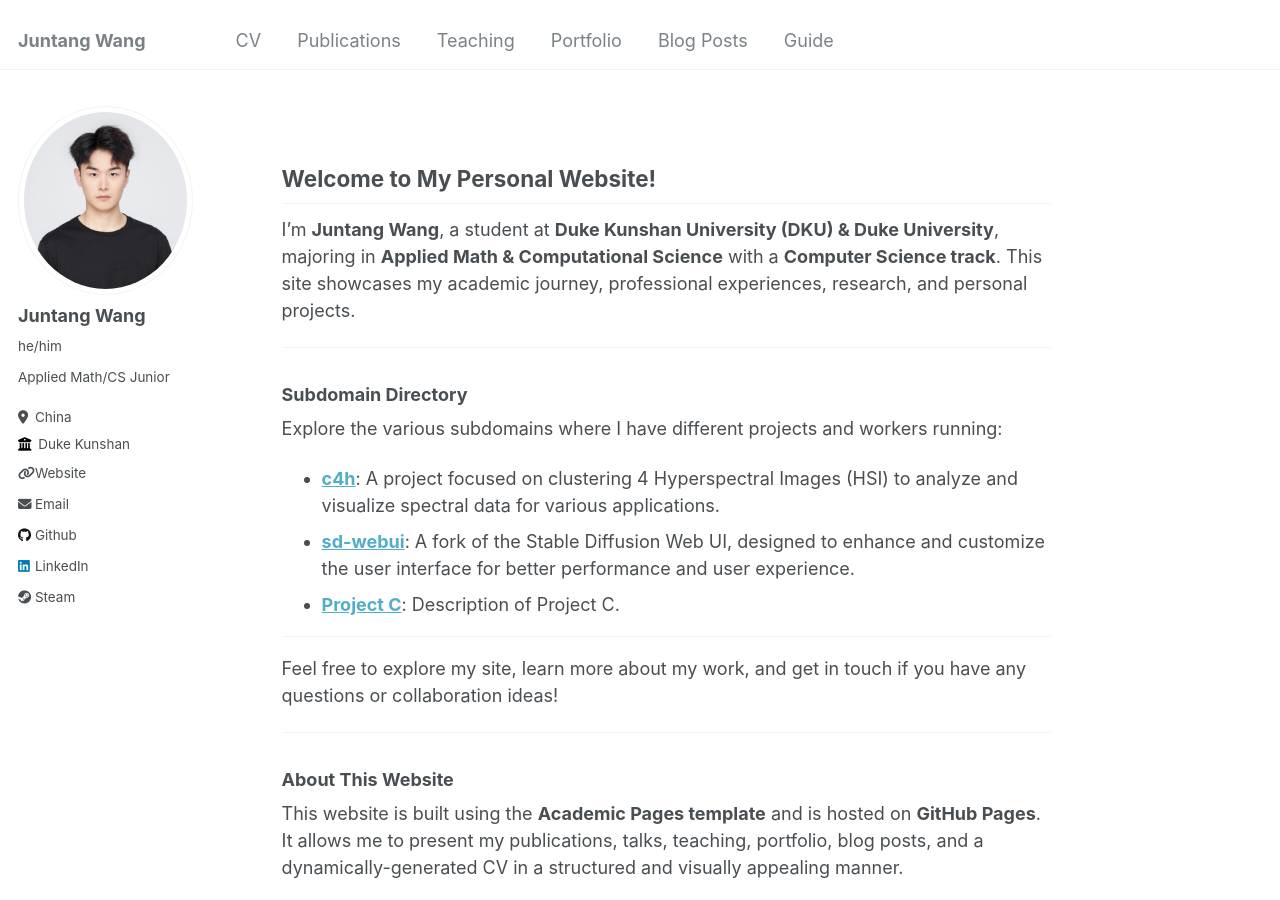
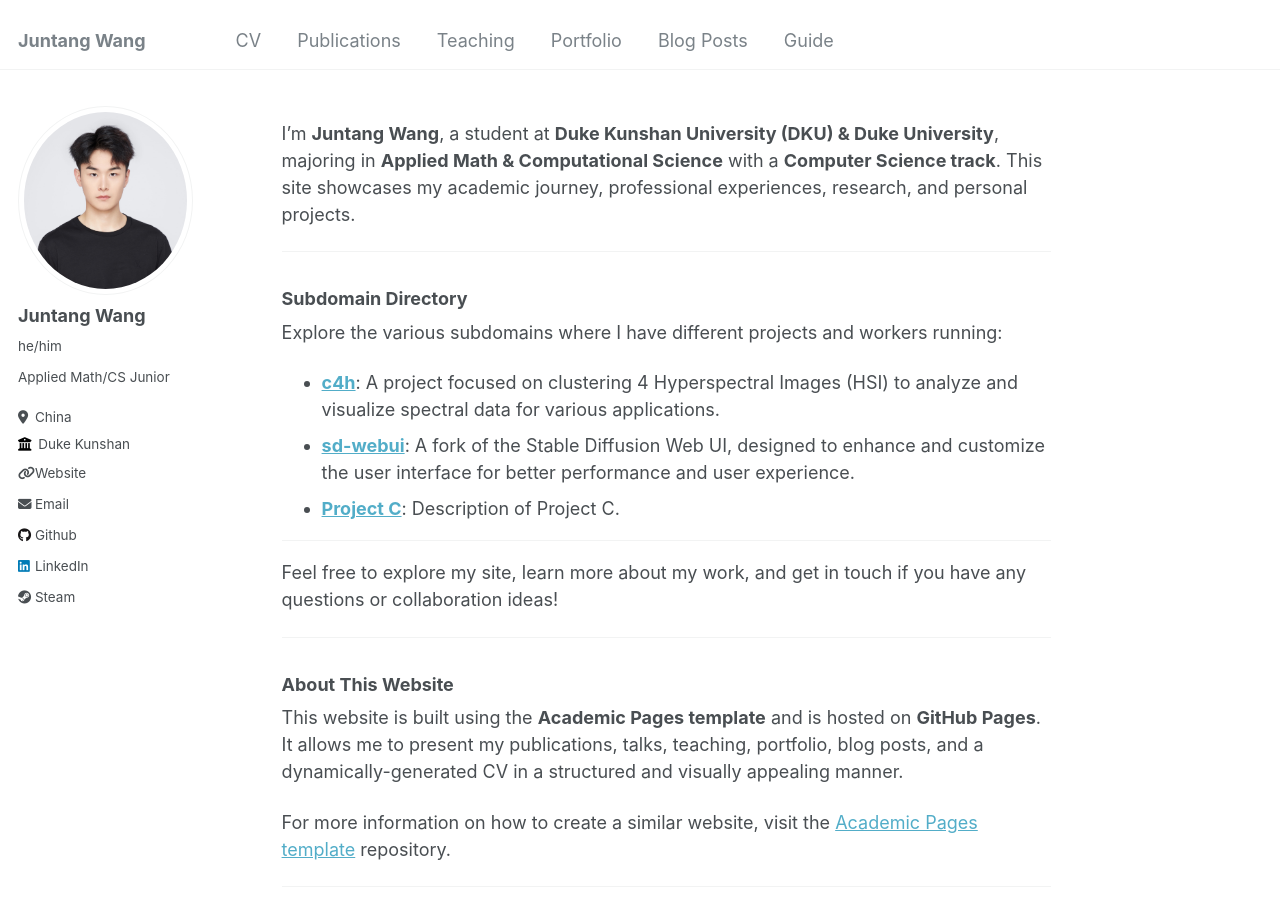
Before and after one commit to qqgjyx/qqgjyx.github.io, a Jekyll site: the page built from _pages/about.md, in a window 1280 px wide and 900 px high. Built offline with Jekyll 4.4.1, drawn with Linux system fonts in a browser that asks for light colours.

Commit message:
Updated cv.md

```diff
--- a/_pages/about.md
+++ b/_pages/about.md
@@ -6,8 +6,6 @@ redirect_from:
   - /about/
   - /about.html
 ---
-
-## Welcome to My Personal Website!
 
 I'm **Juntang Wang**, a student at **Duke Kunshan University (DKU) & Duke University**, majoring in **Applied Math & Computational Science** with a **Computer Science track**. This site showcases my academic journey, professional experiences, research, and personal projects.
 
```
